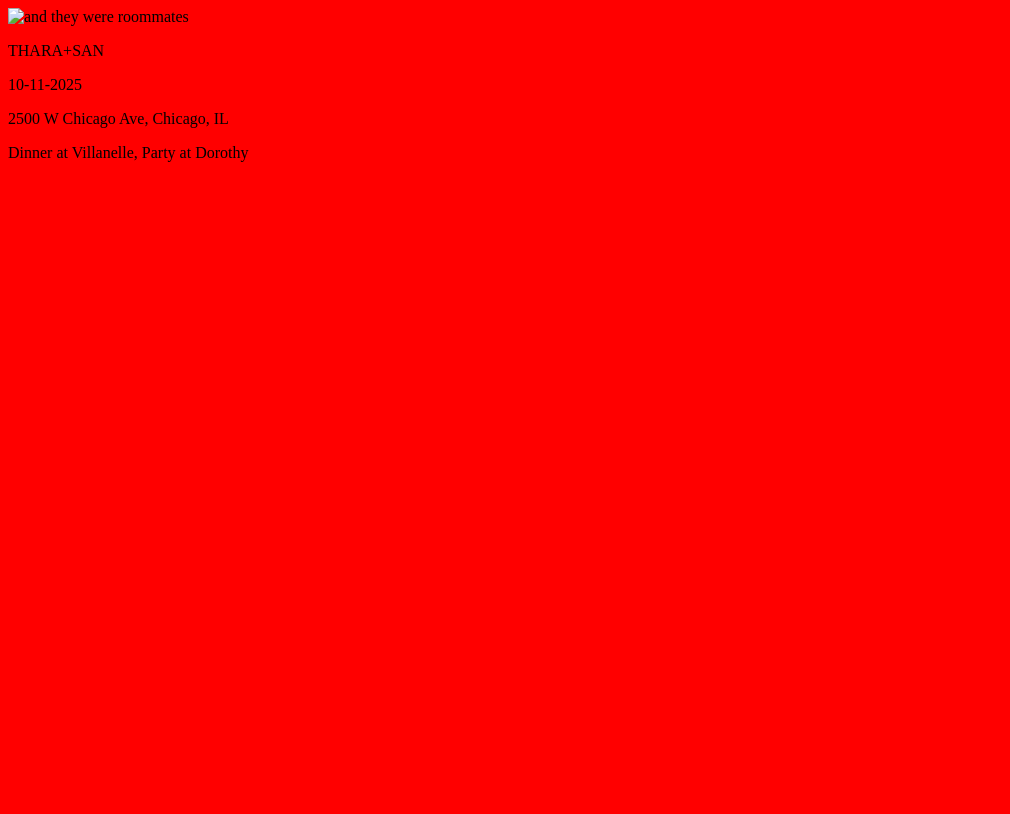
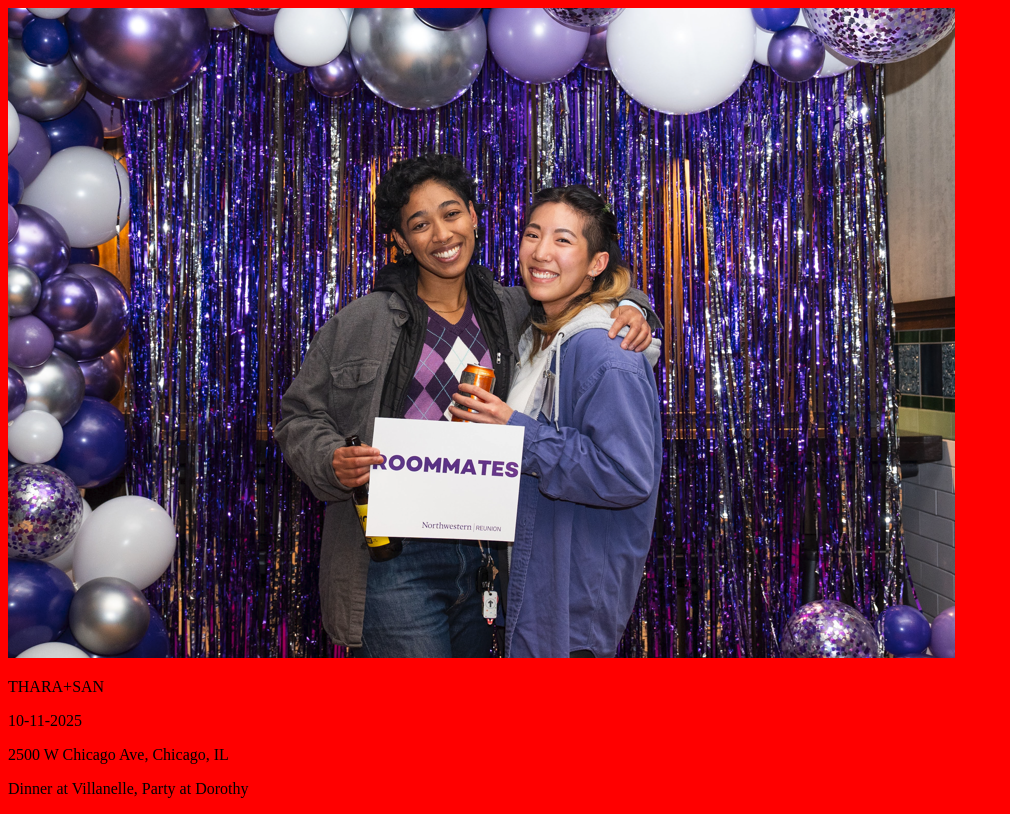
Before and after one commit to tnallamothu/tharasan, a plain HTML site: page index.html in a window 1280 px wide. Shown: the whole page, without its empty margins (0-1010 px from the left). Drawn offline with Linux system fonts and the light colour scheme.

Commit message:
Update index.html

```diff
--- a/index.html
+++ b/index.html
@@ -4,7 +4,7 @@
     <title>THARA+SAN</title>
   </head>
   <body text="#000000" link="#0000FF" vlink="#800080" bgcolor="#FF0000" topmargin="#F0FFF0">
-    <img src="zoomies.png" alt="and they were roommates">
+    <img src="roomies.png" alt="and they were roommates">
     <p>THARA+SAN</p>
     <p>10-11-2025</p>
     <p>2500 W Chicago Ave, Chicago, IL</p>
```
